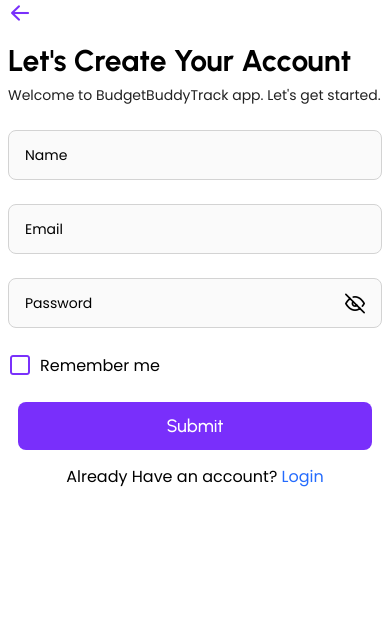
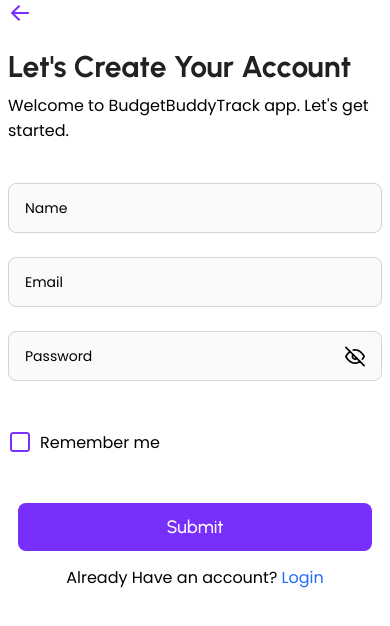
Before and after one commit to mdyasenrafe/budgetbuddytrack-front-end, a React Native app: screen /Signup in a window 390 px wide. Shown: the top 626 px of the page. Built offline with nearby package versions, Linux system fonts and the light colour scheme.

Commit message:
signup code renamed

```diff
--- a/src/screens/onboarding/Signup.tsx
+++ b/src/screens/onboarding/Signup.tsx
@@ -1,66 +1,61 @@
-import { View, Text, TouchableOpacity, StyleSheet } from "react-native";
+import React, { useState } from "react";
+import { View, TouchableOpacity, StyleSheet } from "react-native";
+import { SafeAreaView } from "react-native-safe-area-context";
+import { AntDesign, Feather } from "@expo/vector-icons";
 import CustomText from "../../components/common/Text/CustomText";
-import { SafeAreaView } from "react-native-safe-area-context";
-import { AntDesign } from "@expo/vector-icons";
+import { CustomButton } from "../../components/common/Button";
 import { color } from "../../theme/color";
 import CustomInput from "../../components/common/CutomInput";
-import { useState } from "react";
-import { Feather } from "@expo/vector-icons";
+import { AuthStyles } from "../../styles/AuthStyles";
 import { CustomInputProps } from "../../utils/types/TextInputType";
-import { CustomButton } from "../../components/common/Button";
-import { AuthStyles } from "../../styles/AuthStyles";
 
-type userDataType = {
+// Define the type for the user data state
+type UserDataType = {
   name: string;
   email: string;
   password: string;
-  confirmPassword: string;
 };
 
 export default function Signup() {
-  const [userData, setUserData] = useState({});
-  const [showPassword, setShowPassword] = useState<boolean>(false);
-  const [isRemember, setIsRemember] = useState<boolean>(false);
+  const [userData, setUserData] = useState<UserDataType>({
+    name: "",
+    email: "",
+    password: "",
+  });
+  const [isPasswordVisible, setIsPasswordVisible] = useState<boolean>(false);
+  const [isRememberMeChecked, setIsRememberMeChecked] =
+    useState<boolean>(false);
 
-  const inputDatas: CustomInputProps[] = [
+  const handleInputChange = (field: keyof UserDataType, value: string) => {
+    setUserData({ ...userData, [field]: value });
+  };
+
+  const inputFields: CustomInputProps[] = [
     {
+      key: "name",
       placeholderText: "Name",
-      onTextChange: (value: string) => {
-        setUserData({ ...userData, name: value });
-      },
       capitalizationMode: "words",
-      containerStyle: {
-        marginBottom: 24,
-      },
+      inputType: "default",
     },
     {
+      key: "email",
       placeholderText: "Email",
-      onTextChange: (value: string) => {
-        setUserData({ ...userData, email: value });
-      },
+      capitalizationMode: "none",
       inputType: "email-address",
-      containerStyle: {
-        marginBottom: 24,
-      },
     },
     {
+      key: "password",
       placeholderText: "Password",
-      onTextChange: (value: string) => {
-        setUserData({ ...userData, password: value });
-      },
-      containerStyle: {
-        marginBottom: 24,
-      },
-      isSecureTextEntry: !showPassword,
+      capitalizationMode: "none",
+      inputType: "default",
+      isSecureTextEntry: !isPasswordVisible,
       hasShowPasswordOption: true,
       showPasswordToggleComponent: (
         <TouchableOpacity
-          onPress={() => {
-            setShowPassword(!showPassword);
-          }}
+          onPress={() => setIsPasswordVisible(!isPasswordVisible)}
         >
           <Feather
-            name={showPassword ? "eye" : "eye-off"}
+            name={isPasswordVisible ? "eye" : "eye-off"}
             size={20}
             color="black"
           />
@@ -68,86 +63,96 @@
       ),
     },
   ];
+
   return (
-    <SafeAreaView
-      style={{
-        flex: 1,
-        backgroundColor: "white",
-        paddingHorizontal: 8,
-      }}
-    >
+    <SafeAreaView style={signupStyles.container}>
       <AntDesign name="arrowleft" size={24} color={color.primary} />
-      <View
-        style={{
-          marginTop: 16,
-        }}
-      >
-        <CustomText preset="h3">Let's Create Your Account</CustomText>
-        <CustomText
-          preset="p4"
-          style={{
-            marginTop: 6,
-            color: color.black,
-          }}
-        >
+      <View style={signupStyles.header}>
+        <CustomText preset="h3" style={signupStyles.title}>
+          Let's Create Your Account
+        </CustomText>
+        <CustomText preset="p3" style={signupStyles.welcomeText}>
           Welcome to BudgetBuddyTrack app. Let's get started.
         </CustomText>
-        <View
-          style={{
-            marginTop: 24,
-          }}
-        >
-          {inputDatas.map((input) => (
+      </View>
+
+      <View style={signupStyles.header}>
+        {inputFields.map((field) => (
           <CustomInput
-              placeholderText={input.placeholderText}
-              onTextChange={input.onTextChange}
-              capitalizationMode={input.capitalizationMode}
-              inputType={input.inputType}
-              showPasswordToggleComponent={input.showPasswordToggleComponent}
-              hasShowPasswordOption={input.hasShowPasswordOption}
-              isSecureTextEntry={input.isSecureTextEntry}
-              containerStyle={input.containerStyle}
+            key={field.key}
+            placeholderText={field.placeholderText}
+            onTextChange={(value) =>
+              handleInputChange(field.key as keyof UserDataType, value)
+            }
+            capitalizationMode={field.capitalizationMode}
+            inputType={field.inputType}
+            isSecureTextEntry={field.isSecureTextEntry}
+            showPasswordToggleComponent={field.showPasswordToggleComponent}
+            hasShowPasswordOption={field.hasShowPasswordOption}
+            containerStyle={signupStyles.inputContainer}
           />
         ))}
-          <View
-            style={{
-              flexDirection: "row",
-              alignItems: "center",
-            }}
+        <TouchableOpacity
+          style={signupStyles.rememberMeContainer}
+          onPress={() => setIsRememberMeChecked(!isRememberMeChecked)}
         >
           <Feather
-              onPress={() => setIsRemember(!isRemember)}
-              name={isRemember ? "check-square" : "square"}
+            name={isRememberMeChecked ? "check-square" : "square"}
             size={24}
             color={color.primary}
-              style={{
-                marginRight: 8,
-              }}
           />
-            <CustomText>Remember me</CustomText>
+          <CustomText style={signupStyles.rememberMeText}>
+            Remember me
+          </CustomText>
+        </TouchableOpacity>
       </View>
-        </View>
+
       <View>
         <CustomButton
           title="Submit"
-            customStyle={[
+          customStyle={StyleSheet.flatten([
+            signupStyles.submitButton,
             AuthStyles.getStartedButton,
-              {
-                marginTop: 24,
-              },
-            ]}
+          ])}
         />
-          <CustomText style={styles.loginPrompt}>
+
+        <CustomText style={signupStyles.loginPrompt}>
           Already Have an account?{" "}
-            <CustomText style={styles.loginText}>Login</CustomText>
+          <CustomText style={signupStyles.loginText}>Login</CustomText>
         </CustomText>
-        </View>
       </View>
     </SafeAreaView>
   );
 }
 
-const styles = StyleSheet.create({
+const signupStyles = StyleSheet.create({
+  container: {
+    flex: 1,
+    backgroundColor: "white",
+    paddingHorizontal: 8,
+  },
+  header: {
+    marginTop: 16,
+  },
+  title: {
+    marginTop: 6,
+    color: color.black,
+  },
+  welcomeText: {
+    marginTop: 8,
+    marginBottom: 24,
+  },
+  rememberMeContainer: {
+    flexDirection: "row",
+    alignItems: "center",
+    marginTop: 24,
+  },
+  rememberMeText: {
+    marginLeft: 8,
+  },
+  submitButton: {
+    marginTop: 24,
+  },
   loginPrompt: {
     textAlign: "center",
     marginTop: 14,
@@ -155,4 +160,7 @@
   loginText: {
     color: color.secondary,
   },
+  inputContainer: {
+    marginBottom: 24,
+  },
 });
--- a/src/utils/types/TextInputType.ts
+++ b/src/utils/types/TextInputType.ts
@@ -2,8 +2,9 @@
 
 // Define a TypeScript interface for props
 export type CustomInputProps = {
+  key?: string;
   placeholderText: string;
-  onTextChange: (text: string) => void;
+  onTextChange?: (text: string) => void;
   capitalizationMode?: "none" | "sentences" | "words" | "characters";
   inputType?:
     | "default"
```
Lines whose indentation alone changed are shown as unchanged.
